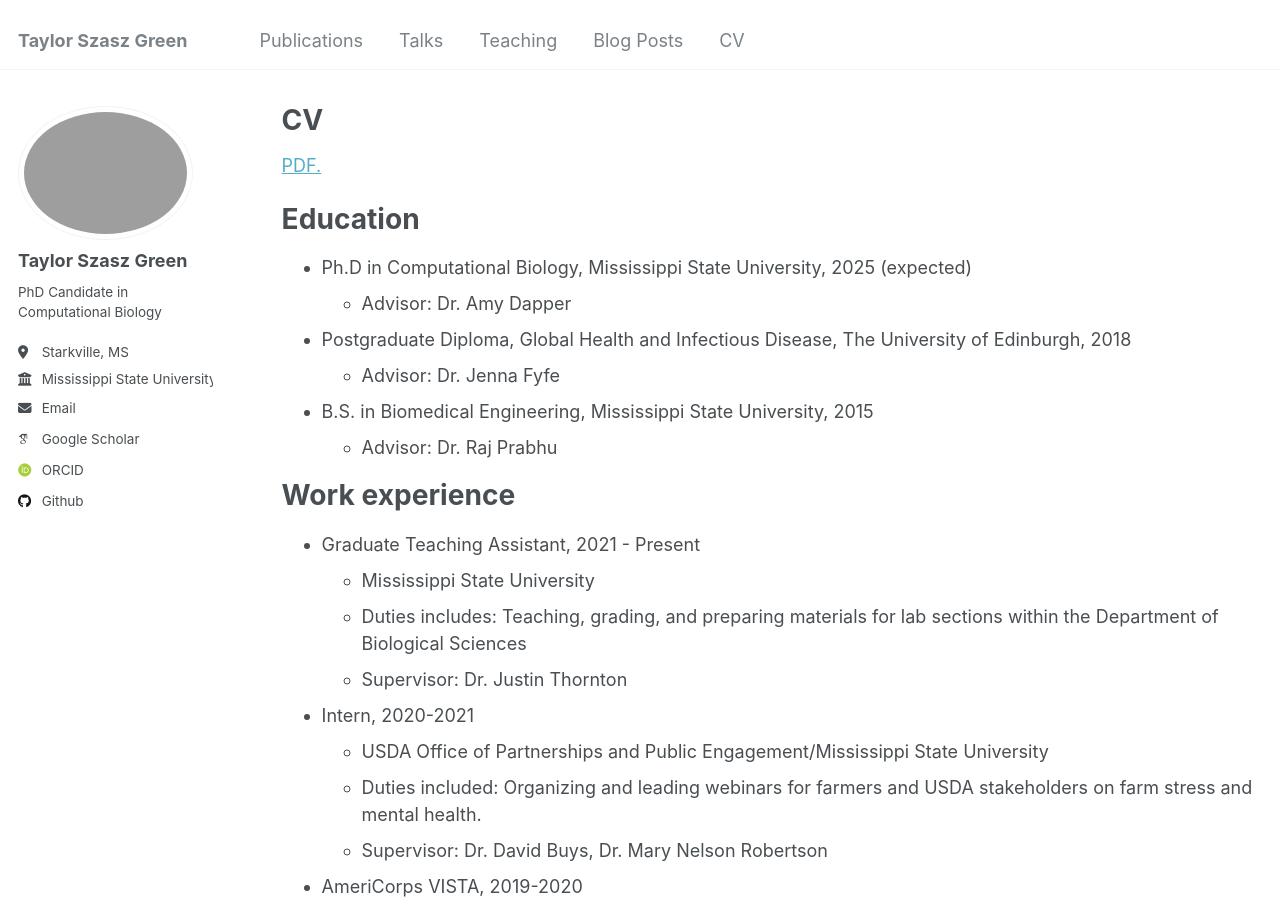
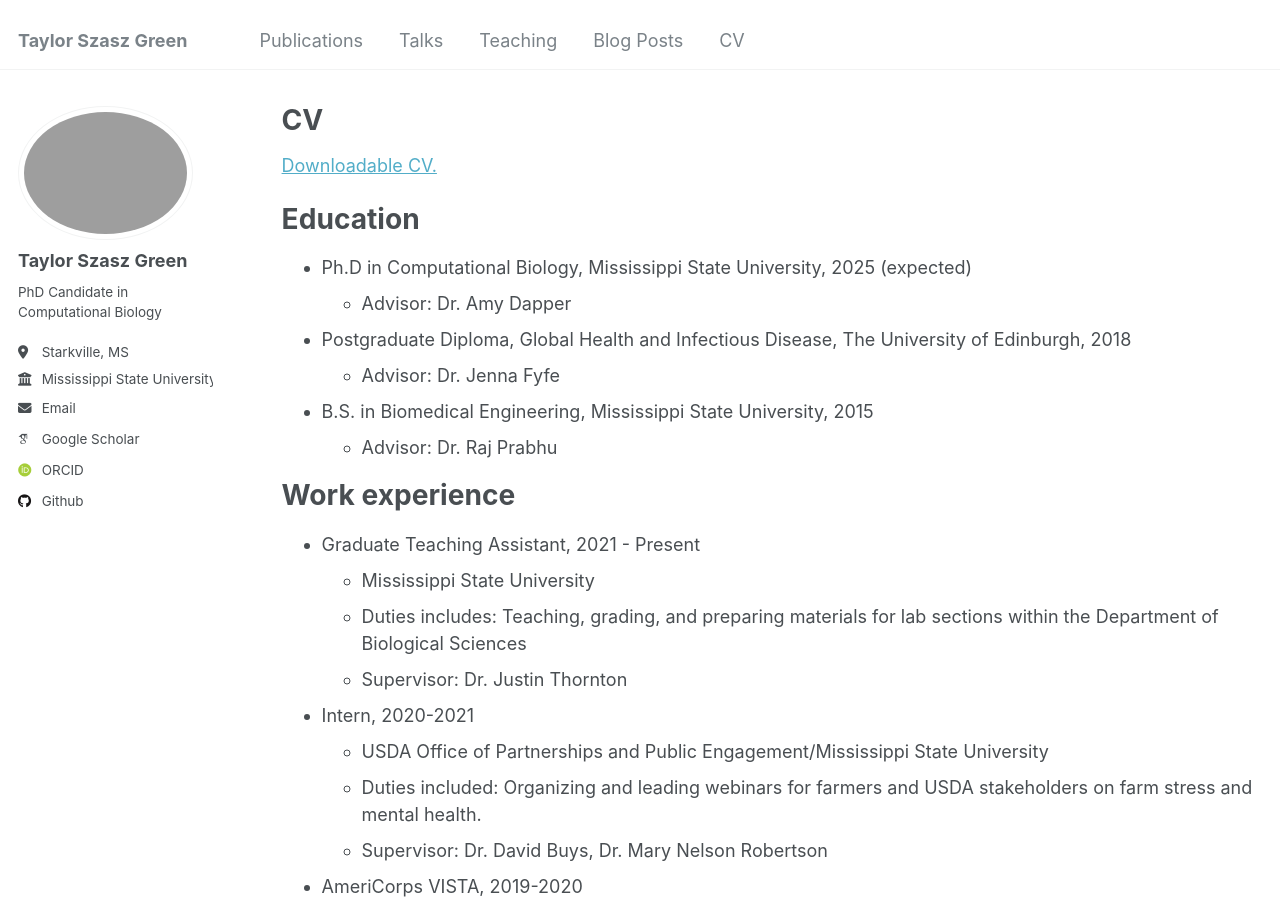
Before and after one commit to tszaszgreen/tszaszgreen.github.io, a Jekyll site: the page built from _pages/cv.md, in a window 1280 px wide and 900 px high. Built offline with Jekyll 4.4.1, drawn with Linux system fonts in a browser that asks for light colours; some web fonts are replaced.

Commit message:
Update cv.md

```diff
--- a/_pages/cv.md
+++ b/_pages/cv.md
@@ -7,7 +7,7 @@ redirect_from:
   - /resume
 ---
 
-<a href="https://tszgreen.github.io/files/tszgreen_online_CV_2025.pdf" target="_blank">PDF.</a>
+<a href="[https://tszgreen.github.io/files/tszgreen_online_CV_2025.pdf](https://github.com/tszaszgreen/tszaszgreen.github.io/blob/b9d6fa8f248f773782ccf0146276f36b3636a6ff/files/tszgreen_online_CV_2025.pdf)" target="_blank">Downloadable CV.</a>
 
 Education
 ======
```
